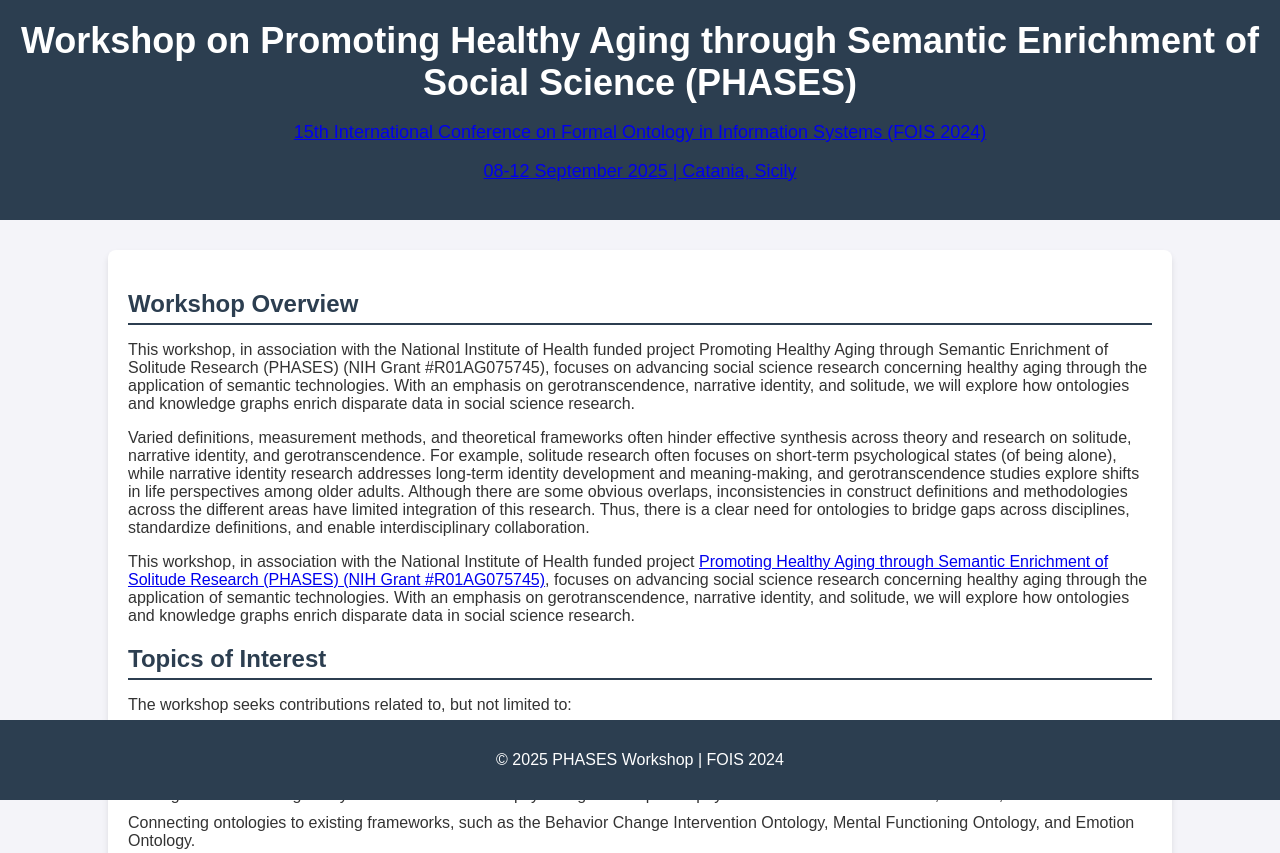
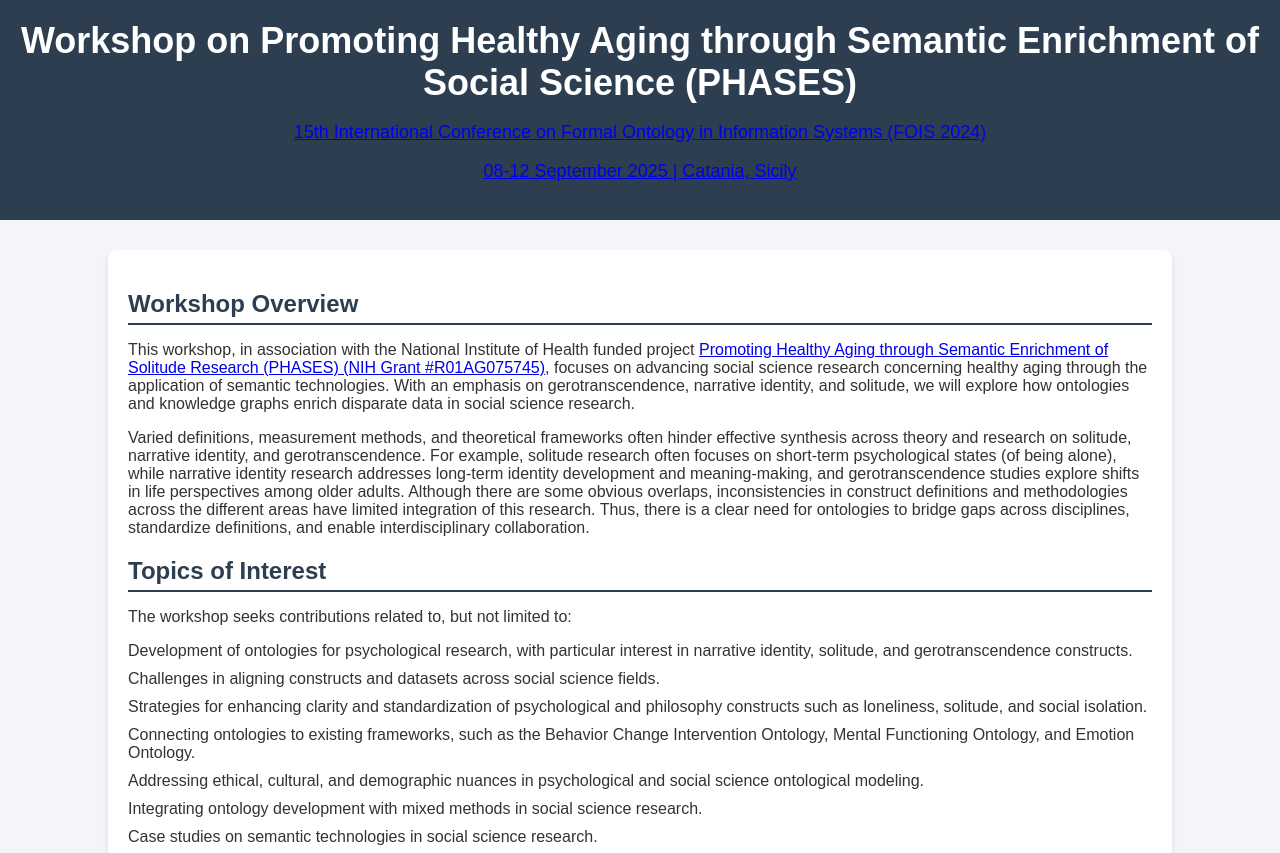
Before and after one commit to CBP1012/JOWO-2025-PHASES, a plain HTML site: page index.html in a window 1280 px wide. Shown: the top 853 px of the page. Drawn offline with Linux system fonts and the light colour scheme.

Commit message:
Update index.html

```diff
--- a/index.html
+++ b/index.html
@@ -76,9 +76,9 @@
 <div class="container">
     <section>
         <h2 class="section-title">Workshop Overview</h2>
-        <p>This workshop, in association with the National Institute of Health funded project Promoting Healthy Aging through Semantic Enrichment of Solitude Research (PHASES) (NIH Grant #R01AG075745), focuses on advancing social science research concerning healthy aging through the application of semantic technologies. With an emphasis on gerotranscendence, narrative identity, and solitude, we will explore how ontologies and knowledge graphs enrich disparate data in social science research.</p>
+        <p>This workshop, in association with the National Institute of Health funded project <a href="https://reporter.nih.gov/project-details/10941568">Promoting Healthy Aging through Semantic Enrichment of Solitude Research (PHASES) (NIH Grant #R01AG075745)</a>, focuses on advancing social science research concerning healthy aging through the application of semantic technologies. With an emphasis on gerotranscendence, narrative identity, and solitude, we will explore how ontologies and knowledge graphs enrich disparate data in social science research.</p>
         <p>Varied definitions, measurement methods, and theoretical frameworks often hinder effective synthesis across theory and research on solitude, narrative identity, and gerotranscendence. For example, solitude research often focuses on short-term psychological states (of being alone), while narrative identity research addresses long-term identity development and meaning-making, and gerotranscendence studies explore shifts in life perspectives among older adults. Although there are some obvious overlaps, inconsistencies in construct definitions and methodologies across the different areas have limited integration of this research. Thus, there is a clear need for ontologies to bridge gaps across disciplines, standardize definitions, and enable interdisciplinary collaboration.</p>
-        <p>This workshop, in association with the National Institute of Health funded project <a href="https://reporter.nih.gov/project-details/10941568">Promoting Healthy Aging through Semantic Enrichment of Solitude Research (PHASES) (NIH Grant #R01AG075745)</a>, focuses on advancing social science research concerning healthy aging through the application of semantic technologies. With an emphasis on gerotranscendence, narrative identity, and solitude, we will explore how ontologies and knowledge graphs enrich disparate data in social science research.</p>
+
     </section>
 
     <section class="topics-of-interest">
@@ -143,9 +143,5 @@
     </section>
 </div>
 
-<footer>
-    <p>&copy; 2025 PHASES Workshop | FOIS 2024</p>
-</footer>
-
 </body>
 </html>
```
